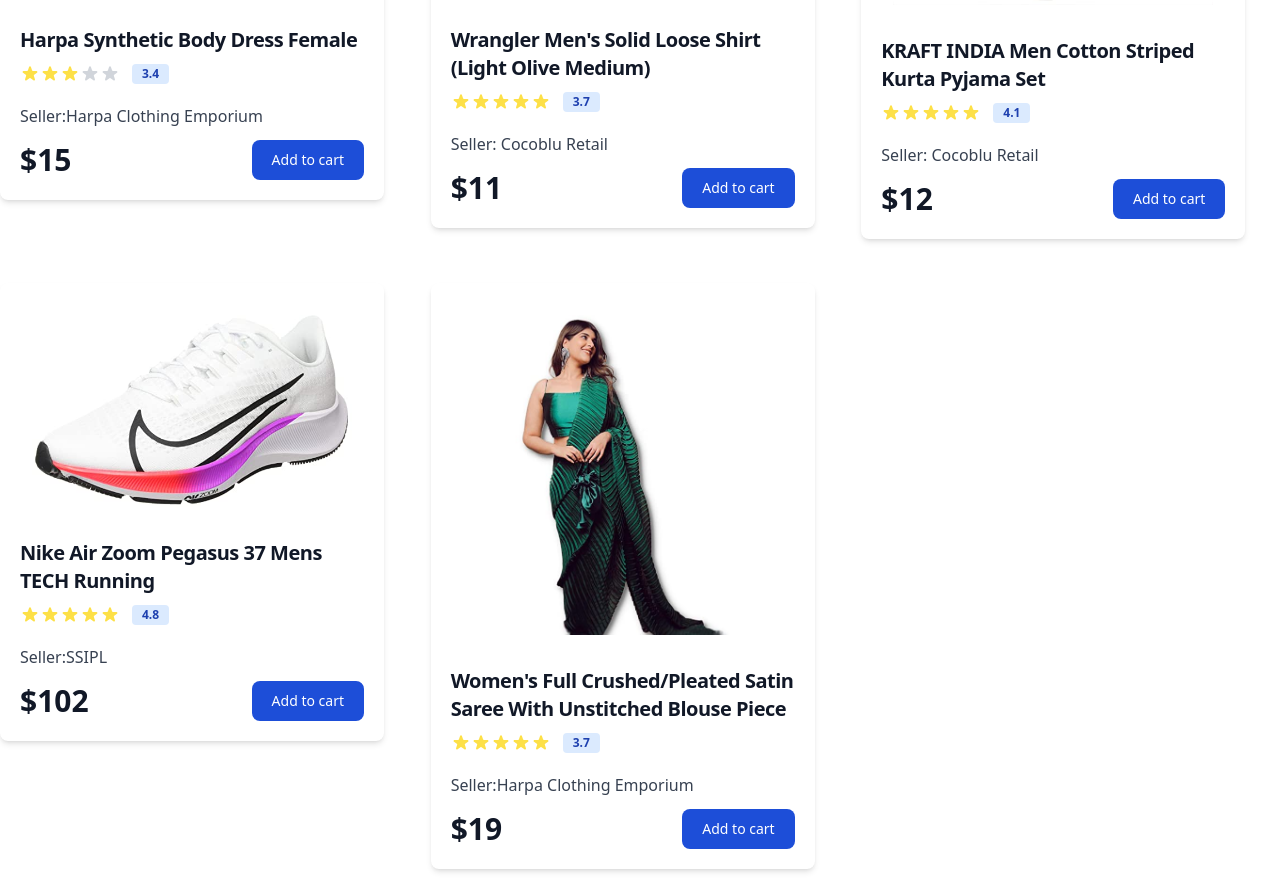
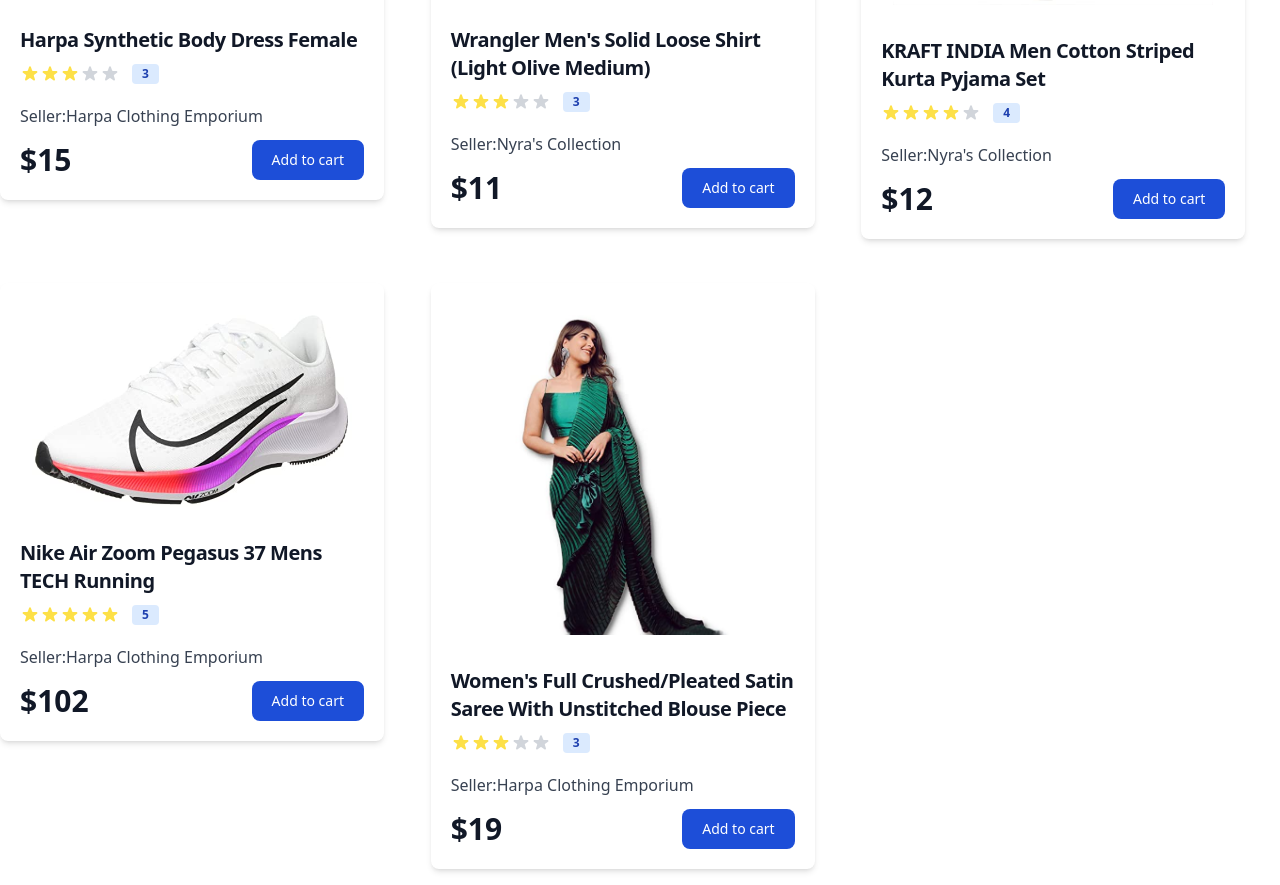
Before and after one commit to aryan-suman333/HackOn-Amazon, a plain HTML site: page fashion.html in a window 1280 px wide. Shown: the part 526-1411 px from the top of the page. Drawn offline with nearby package versions, Linux system fonts and the light colour scheme.

Commit message:
Ratings, dealers names updated

```diff
--- a/fashion.html
+++ b/fashion.html
@@ -54,7 +54,7 @@
                 <svg aria-hidden="true" class="w-5 h-5 text-yellow-300" fill="currentColor" viewBox="0 0 20 20" xmlns="http://www.w3.org/2000/svg"><title>Third star</title><path d="M9.049 2.927c.3-.921 1.603-.921 1.902 0l1.07 3.292a1 1 0 00.95.69h3.462c.969 0 1.371 1.24.588 1.81l-2.8 2.034a1 1 0 00-.364 1.118l1.07 3.292c.3.921-.755 1.688-1.54 1.118l-2.8-2.034a1 1 0 00-1.175 0l-2.8 2.034c-.784.57-1.838-.197-1.539-1.118l1.07-3.292a1 1 0 00-.364-1.118L2.98 8.72c-.783-.57-.38-1.81.588-1.81h3.461a1 1 0 00.951-.69l1.07-3.292z"></path></svg>
                 <svg aria-hidden="true" class="w-5 h-5 text-gray-300" fill="currentColor" viewBox="0 0 20 20" xmlns="http://www.w3.org/2000/svg"><title>Fourth star</title><path d="M9.049 2.927c.3-.921 1.603-.921 1.902 0l1.07 3.292a1 1 0 00.95.69h3.462c.969 0 1.371 1.24.588 1.81l-2.8 2.034a1 1 0 00-.364 1.118l1.07 3.292c.3.921-.755 1.688-1.54 1.118l-2.8-2.034a1 1 0 00-1.175 0l-2.8 2.034c-.784.57-1.838-.197-1.539-1.118l1.07-3.292a1 1 0 00-.364-1.118L2.98 8.72c-.783-.57-.38-1.81.588-1.81h3.461a1 1 0 00.951-.69l1.07-3.292z"></path></svg>
                 <svg aria-hidden="true" class="w-5 h-5 text-gray-300" fill="currentColor" viewBox="0 0 20 20" xmlns="http://www.w3.org/2000/svg"><title>Fifth star</title><path d="M9.049 2.927c.3-.921 1.603-.921 1.902 0l1.07 3.292a1 1 0 00.95.69h3.462c.969 0 1.371 1.24.588 1.81l-2.8 2.034a1 1 0 00-.364 1.118l1.07 3.292c.3.921-.755 1.688-1.54 1.118l-2.8-2.034a1 1 0 00-1.175 0l-2.8 2.034c-.784.57-1.838-.197-1.539-1.118l1.07-3.292a1 1 0 00-.364-1.118L2.98 8.72c-.783-.57-.38-1.81.588-1.81h3.461a1 1 0 00.951-.69l1.07-3.292z"></path></svg>
-                <span class="bg-blue-100 text-blue-800 text-xs font-semibold mr-2 px-2.5 py-0.5 rounded dark:bg-blue-200 dark:text-blue-800 ml-3">3.4</span>
+                <span class="bg-blue-100 text-blue-800 text-xs font-semibold mr-2 px-2.5 py-0.5 rounded dark:bg-blue-200 dark:text-blue-800 ml-3">3</span>
 
             </div>
             <p class="mb-3 font-normal text-gray-700 dark:text-gray-400">Seller:Harpa Clothing Emporium</p>
@@ -76,12 +76,12 @@
                 <svg aria-hidden="true" class="w-5 h-5 text-yellow-300" fill="currentColor" viewBox="0 0 20 20" xmlns="http://www.w3.org/2000/svg"><title>First star</title><path d="M9.049 2.927c.3-.921 1.603-.921 1.902 0l1.07 3.292a1 1 0 00.95.69h3.462c.969 0 1.371 1.24.588 1.81l-2.8 2.034a1 1 0 00-.364 1.118l1.07 3.292c.3.921-.755 1.688-1.54 1.118l-2.8-2.034a1 1 0 00-1.175 0l-2.8 2.034c-.784.57-1.838-.197-1.539-1.118l1.07-3.292a1 1 0 00-.364-1.118L2.98 8.72c-.783-.57-.38-1.81.588-1.81h3.461a1 1 0 00.951-.69l1.07-3.292z"></path></svg>
                 <svg aria-hidden="true" class="w-5 h-5 text-yellow-300" fill="currentColor" viewBox="0 0 20 20" xmlns="http://www.w3.org/2000/svg"><title>Second star</title><path d="M9.049 2.927c.3-.921 1.603-.921 1.902 0l1.07 3.292a1 1 0 00.95.69h3.462c.969 0 1.371 1.24.588 1.81l-2.8 2.034a1 1 0 00-.364 1.118l1.07 3.292c.3.921-.755 1.688-1.54 1.118l-2.8-2.034a1 1 0 00-1.175 0l-2.8 2.034c-.784.57-1.838-.197-1.539-1.118l1.07-3.292a1 1 0 00-.364-1.118L2.98 8.72c-.783-.57-.38-1.81.588-1.81h3.461a1 1 0 00.951-.69l1.07-3.292z"></path></svg>
                 <svg aria-hidden="true" class="w-5 h-5 text-yellow-300" fill="currentColor" viewBox="0 0 20 20" xmlns="http://www.w3.org/2000/svg"><title>Third star</title><path d="M9.049 2.927c.3-.921 1.603-.921 1.902 0l1.07 3.292a1 1 0 00.95.69h3.462c.969 0 1.371 1.24.588 1.81l-2.8 2.034a1 1 0 00-.364 1.118l1.07 3.292c.3.921-.755 1.688-1.54 1.118l-2.8-2.034a1 1 0 00-1.175 0l-2.8 2.034c-.784.57-1.838-.197-1.539-1.118l1.07-3.292a1 1 0 00-.364-1.118L2.98 8.72c-.783-.57-.38-1.81.588-1.81h3.461a1 1 0 00.951-.69l1.07-3.292z"></path></svg>
-                <svg aria-hidden="true" class="w-5 h-5 text-yellow-300" fill="currentColor" viewBox="0 0 20 20" xmlns="http://www.w3.org/2000/svg"><title>Fourth star</title><path d="M9.049 2.927c.3-.921 1.603-.921 1.902 0l1.07 3.292a1 1 0 00.95.69h3.462c.969 0 1.371 1.24.588 1.81l-2.8 2.034a1 1 0 00-.364 1.118l1.07 3.292c.3.921-.755 1.688-1.54 1.118l-2.8-2.034a1 1 0 00-1.175 0l-2.8 2.034c-.784.57-1.838-.197-1.539-1.118l1.07-3.292a1 1 0 00-.364-1.118L2.98 8.72c-.783-.57-.38-1.81.588-1.81h3.461a1 1 0 00.951-.69l1.07-3.292z"></path></svg>
-                <svg aria-hidden="true" class="w-5 h-5 text-yellow-300" fill="currentColor" viewBox="0 0 20 20" xmlns="http://www.w3.org/2000/svg"><title>Fifth star</title><path d="M9.049 2.927c.3-.921 1.603-.921 1.902 0l1.07 3.292a1 1 0 00.95.69h3.462c.969 0 1.371 1.24.588 1.81l-2.8 2.034a1 1 0 00-.364 1.118l1.07 3.292c.3.921-.755 1.688-1.54 1.118l-2.8-2.034a1 1 0 00-1.175 0l-2.8 2.034c-.784.57-1.838-.197-1.539-1.118l1.07-3.292a1 1 0 00-.364-1.118L2.98 8.72c-.783-.57-.38-1.81.588-1.81h3.461a1 1 0 00.951-.69l1.07-3.292z"></path></svg>
-                <span class="bg-blue-100 text-blue-800 text-xs font-semibold mr-2 px-2.5 py-0.5 rounded dark:bg-blue-200 dark:text-blue-800 ml-3">3.7</span>
+                <svg aria-hidden="true" class="w-5 h-5 text-gray-300" fill="currentColor" viewBox="0 0 20 20" xmlns="http://www.w3.org/2000/svg"><title>Fourth star</title><path d="M9.049 2.927c.3-.921 1.603-.921 1.902 0l1.07 3.292a1 1 0 00.95.69h3.462c.969 0 1.371 1.24.588 1.81l-2.8 2.034a1 1 0 00-.364 1.118l1.07 3.292c.3.921-.755 1.688-1.54 1.118l-2.8-2.034a1 1 0 00-1.175 0l-2.8 2.034c-.784.57-1.838-.197-1.539-1.118l1.07-3.292a1 1 0 00-.364-1.118L2.98 8.72c-.783-.57-.38-1.81.588-1.81h3.461a1 1 0 00.951-.69l1.07-3.292z"></path></svg>
+                <svg aria-hidden="true" class="w-5 h-5 text-gray-300" fill="currentColor" viewBox="0 0 20 20" xmlns="http://www.w3.org/2000/svg"><title>Fifth star</title><path d="M9.049 2.927c.3-.921 1.603-.921 1.902 0l1.07 3.292a1 1 0 00.95.69h3.462c.969 0 1.371 1.24.588 1.81l-2.8 2.034a1 1 0 00-.364 1.118l1.07 3.292c.3.921-.755 1.688-1.54 1.118l-2.8-2.034a1 1 0 00-1.175 0l-2.8 2.034c-.784.57-1.838-.197-1.539-1.118l1.07-3.292a1 1 0 00-.364-1.118L2.98 8.72c-.783-.57-.38-1.81.588-1.81h3.461a1 1 0 00.951-.69l1.07-3.292z"></path></svg>
+                <span class="bg-blue-100 text-blue-800 text-xs font-semibold mr-2 px-2.5 py-0.5 rounded dark:bg-blue-200 dark:text-blue-800 ml-3">3</span>
 
             </div>
-            <p class="mb-3 font-normal text-gray-700 dark:text-gray-400">Seller: Cocoblu Retail </p>
+            <p class="mb-3 font-normal text-gray-700 dark:text-gray-400">Seller:Nyra's Collection </p>
             <div class="flex justify-between items-center">
                 <span class="text-3xl font-bold text-gray-900 dark:text-white">$11</span>
                 <a href="#" class="text-white bg-blue-700 hover:bg-blue-800 focus:ring-4 focus:outline-none focus:ring-blue-300 font-medium rounded-lg text-sm px-5 py-2.5 text-center dark:bg-blue-600 dark:hover:bg-blue-700 dark:focus:ring-blue-800">Add to cart</a>
@@ -101,11 +101,11 @@
                 <svg aria-hidden="true" class="w-5 h-5 text-yellow-300" fill="currentColor" viewBox="0 0 20 20" xmlns="http://www.w3.org/2000/svg"><title>Second star</title><path d="M9.049 2.927c.3-.921 1.603-.921 1.902 0l1.07 3.292a1 1 0 00.95.69h3.462c.969 0 1.371 1.24.588 1.81l-2.8 2.034a1 1 0 00-.364 1.118l1.07 3.292c.3.921-.755 1.688-1.54 1.118l-2.8-2.034a1 1 0 00-1.175 0l-2.8 2.034c-.784.57-1.838-.197-1.539-1.118l1.07-3.292a1 1 0 00-.364-1.118L2.98 8.72c-.783-.57-.38-1.81.588-1.81h3.461a1 1 0 00.951-.69l1.07-3.292z"></path></svg>
                 <svg aria-hidden="true" class="w-5 h-5 text-yellow-300" fill="currentColor" viewBox="0 0 20 20" xmlns="http://www.w3.org/2000/svg"><title>Third star</title><path d="M9.049 2.927c.3-.921 1.603-.921 1.902 0l1.07 3.292a1 1 0 00.95.69h3.462c.969 0 1.371 1.24.588 1.81l-2.8 2.034a1 1 0 00-.364 1.118l1.07 3.292c.3.921-.755 1.688-1.54 1.118l-2.8-2.034a1 1 0 00-1.175 0l-2.8 2.034c-.784.57-1.838-.197-1.539-1.118l1.07-3.292a1 1 0 00-.364-1.118L2.98 8.72c-.783-.57-.38-1.81.588-1.81h3.461a1 1 0 00.951-.69l1.07-3.292z"></path></svg>
                 <svg aria-hidden="true" class="w-5 h-5 text-yellow-300" fill="currentColor" viewBox="0 0 20 20" xmlns="http://www.w3.org/2000/svg"><title>Fourth star</title><path d="M9.049 2.927c.3-.921 1.603-.921 1.902 0l1.07 3.292a1 1 0 00.95.69h3.462c.969 0 1.371 1.24.588 1.81l-2.8 2.034a1 1 0 00-.364 1.118l1.07 3.292c.3.921-.755 1.688-1.54 1.118l-2.8-2.034a1 1 0 00-1.175 0l-2.8 2.034c-.784.57-1.838-.197-1.539-1.118l1.07-3.292a1 1 0 00-.364-1.118L2.98 8.72c-.783-.57-.38-1.81.588-1.81h3.461a1 1 0 00.951-.69l1.07-3.292z"></path></svg>
-                <svg aria-hidden="true" class="w-5 h-5 text-yellow-300" fill="currentColor" viewBox="0 0 20 20" xmlns="http://www.w3.org/2000/svg"><title>Fifth star</title><path d="M9.049 2.927c.3-.921 1.603-.921 1.902 0l1.07 3.292a1 1 0 00.95.69h3.462c.969 0 1.371 1.24.588 1.81l-2.8 2.034a1 1 0 00-.364 1.118l1.07 3.292c.3.921-.755 1.688-1.54 1.118l-2.8-2.034a1 1 0 00-1.175 0l-2.8 2.034c-.784.57-1.838-.197-1.539-1.118l1.07-3.292a1 1 0 00-.364-1.118L2.98 8.72c-.783-.57-.38-1.81.588-1.81h3.461a1 1 0 00.951-.69l1.07-3.292z"></path></svg>
-                <span class="bg-blue-100 text-blue-800 text-xs font-semibold mr-2 px-2.5 py-0.5 rounded dark:bg-blue-200 dark:text-blue-800 ml-3">4.1</span>
+                <svg aria-hidden="true" class="w-5 h-5 text-gray-300" fill="currentColor" viewBox="0 0 20 20" xmlns="http://www.w3.org/2000/svg"><title>Fifth star</title><path d="M9.049 2.927c.3-.921 1.603-.921 1.902 0l1.07 3.292a1 1 0 00.95.69h3.462c.969 0 1.371 1.24.588 1.81l-2.8 2.034a1 1 0 00-.364 1.118l1.07 3.292c.3.921-.755 1.688-1.54 1.118l-2.8-2.034a1 1 0 00-1.175 0l-2.8 2.034c-.784.57-1.838-.197-1.539-1.118l1.07-3.292a1 1 0 00-.364-1.118L2.98 8.72c-.783-.57-.38-1.81.588-1.81h3.461a1 1 0 00.951-.69l1.07-3.292z"></path></svg>
+                <span class="bg-blue-100 text-blue-800 text-xs font-semibold mr-2 px-2.5 py-0.5 rounded dark:bg-blue-200 dark:text-blue-800 ml-3">4</span>
 
             </div>
-            <p class="mb-3 font-normal text-gray-700 dark:text-gray-400">Seller: Cocoblu Retail </p>
+            <p class="mb-3 font-normal text-gray-700 dark:text-gray-400">Seller:Nyra's Collection </p>
             <div class="flex justify-between items-center">
                 <span class="text-3xl font-bold text-gray-900 dark:text-white">$12</span>
                 <a href="#" class="text-white bg-blue-700 hover:bg-blue-800 focus:ring-4 focus:outline-none focus:ring-blue-300 font-medium rounded-lg text-sm px-5 py-2.5 text-center dark:bg-blue-600 dark:hover:bg-blue-700 dark:focus:ring-blue-800">Add to cart</a>
@@ -126,10 +126,10 @@
                 <svg aria-hidden="true" class="w-5 h-5 text-yellow-300" fill="currentColor" viewBox="0 0 20 20" xmlns="http://www.w3.org/2000/svg"><title>Third star</title><path d="M9.049 2.927c.3-.921 1.603-.921 1.902 0l1.07 3.292a1 1 0 00.95.69h3.462c.969 0 1.371 1.24.588 1.81l-2.8 2.034a1 1 0 00-.364 1.118l1.07 3.292c.3.921-.755 1.688-1.54 1.118l-2.8-2.034a1 1 0 00-1.175 0l-2.8 2.034c-.784.57-1.838-.197-1.539-1.118l1.07-3.292a1 1 0 00-.364-1.118L2.98 8.72c-.783-.57-.38-1.81.588-1.81h3.461a1 1 0 00.951-.69l1.07-3.292z"></path></svg>
                 <svg aria-hidden="true" class="w-5 h-5 text-yellow-300" fill="currentColor" viewBox="0 0 20 20" xmlns="http://www.w3.org/2000/svg"><title>Fourth star</title><path d="M9.049 2.927c.3-.921 1.603-.921 1.902 0l1.07 3.292a1 1 0 00.95.69h3.462c.969 0 1.371 1.24.588 1.81l-2.8 2.034a1 1 0 00-.364 1.118l1.07 3.292c.3.921-.755 1.688-1.54 1.118l-2.8-2.034a1 1 0 00-1.175 0l-2.8 2.034c-.784.57-1.838-.197-1.539-1.118l1.07-3.292a1 1 0 00-.364-1.118L2.98 8.72c-.783-.57-.38-1.81.588-1.81h3.461a1 1 0 00.951-.69l1.07-3.292z"></path></svg>
                 <svg aria-hidden="true" class="w-5 h-5 text-yellow-300" fill="currentColor" viewBox="0 0 20 20" xmlns="http://www.w3.org/2000/svg"><title>Fifth star</title><path d="M9.049 2.927c.3-.921 1.603-.921 1.902 0l1.07 3.292a1 1 0 00.95.69h3.462c.969 0 1.371 1.24.588 1.81l-2.8 2.034a1 1 0 00-.364 1.118l1.07 3.292c.3.921-.755 1.688-1.54 1.118l-2.8-2.034a1 1 0 00-1.175 0l-2.8 2.034c-.784.57-1.838-.197-1.539-1.118l1.07-3.292a1 1 0 00-.364-1.118L2.98 8.72c-.783-.57-.38-1.81.588-1.81h3.461a1 1 0 00.951-.69l1.07-3.292z"></path></svg>
-                <span class="bg-blue-100 text-blue-800 text-xs font-semibold mr-2 px-2.5 py-0.5 rounded dark:bg-blue-200 dark:text-blue-800 ml-3">4.8</span>
+                <span class="bg-blue-100 text-blue-800 text-xs font-semibold mr-2 px-2.5 py-0.5 rounded dark:bg-blue-200 dark:text-blue-800 ml-3">5</span>
 
             </div>
-            <p class="mb-3 font-normal text-gray-700 dark:text-gray-400">Seller:SSIPL </p>
+            <p class="mb-3 font-normal text-gray-700 dark:text-gray-400">Seller:Harpa Clothing Emporium </p>
             <div class="flex justify-between items-center">
                 <span class="text-3xl font-bold text-gray-900 dark:text-white">$102</span>
                 <a href="#" class="text-white bg-blue-700 hover:bg-blue-800 focus:ring-4 focus:outline-none focus:ring-blue-300 font-medium rounded-lg text-sm px-5 py-2.5 text-center dark:bg-blue-600 dark:hover:bg-blue-700 dark:focus:ring-blue-800">Add to cart</a>
@@ -148,9 +148,9 @@
                 <svg aria-hidden="true" class="w-5 h-5 text-yellow-300" fill="currentColor" viewBox="0 0 20 20" xmlns="http://www.w3.org/2000/svg"><title>First star</title><path d="M9.049 2.927c.3-.921 1.603-.921 1.902 0l1.07 3.292a1 1 0 00.95.69h3.462c.969 0 1.371 1.24.588 1.81l-2.8 2.034a1 1 0 00-.364 1.118l1.07 3.292c.3.921-.755 1.688-1.54 1.118l-2.8-2.034a1 1 0 00-1.175 0l-2.8 2.034c-.784.57-1.838-.197-1.539-1.118l1.07-3.292a1 1 0 00-.364-1.118L2.98 8.72c-.783-.57-.38-1.81.588-1.81h3.461a1 1 0 00.951-.69l1.07-3.292z"></path></svg>
                 <svg aria-hidden="true" class="w-5 h-5 text-yellow-300" fill="currentColor" viewBox="0 0 20 20" xmlns="http://www.w3.org/2000/svg"><title>Second star</title><path d="M9.049 2.927c.3-.921 1.603-.921 1.902 0l1.07 3.292a1 1 0 00.95.69h3.462c.969 0 1.371 1.24.588 1.81l-2.8 2.034a1 1 0 00-.364 1.118l1.07 3.292c.3.921-.755 1.688-1.54 1.118l-2.8-2.034a1 1 0 00-1.175 0l-2.8 2.034c-.784.57-1.838-.197-1.539-1.118l1.07-3.292a1 1 0 00-.364-1.118L2.98 8.72c-.783-.57-.38-1.81.588-1.81h3.461a1 1 0 00.951-.69l1.07-3.292z"></path></svg>
                 <svg aria-hidden="true" class="w-5 h-5 text-yellow-300" fill="currentColor" viewBox="0 0 20 20" xmlns="http://www.w3.org/2000/svg"><title>Third star</title><path d="M9.049 2.927c.3-.921 1.603-.921 1.902 0l1.07 3.292a1 1 0 00.95.69h3.462c.969 0 1.371 1.24.588 1.81l-2.8 2.034a1 1 0 00-.364 1.118l1.07 3.292c.3.921-.755 1.688-1.54 1.118l-2.8-2.034a1 1 0 00-1.175 0l-2.8 2.034c-.784.57-1.838-.197-1.539-1.118l1.07-3.292a1 1 0 00-.364-1.118L2.98 8.72c-.783-.57-.38-1.81.588-1.81h3.461a1 1 0 00.951-.69l1.07-3.292z"></path></svg>
-                <svg aria-hidden="true" class="w-5 h-5 text-yellow-300" fill="currentColor" viewBox="0 0 20 20" xmlns="http://www.w3.org/2000/svg"><title>Fourth star</title><path d="M9.049 2.927c.3-.921 1.603-.921 1.902 0l1.07 3.292a1 1 0 00.95.69h3.462c.969 0 1.371 1.24.588 1.81l-2.8 2.034a1 1 0 00-.364 1.118l1.07 3.292c.3.921-.755 1.688-1.54 1.118l-2.8-2.034a1 1 0 00-1.175 0l-2.8 2.034c-.784.57-1.838-.197-1.539-1.118l1.07-3.292a1 1 0 00-.364-1.118L2.98 8.72c-.783-.57-.38-1.81.588-1.81h3.461a1 1 0 00.951-.69l1.07-3.292z"></path></svg>
-                <svg aria-hidden="true" class="w-5 h-5 text-yellow-300" fill="currentColor" viewBox="0 0 20 20" xmlns="http://www.w3.org/2000/svg"><title>Fifth star</title><path d="M9.049 2.927c.3-.921 1.603-.921 1.902 0l1.07 3.292a1 1 0 00.95.69h3.462c.969 0 1.371 1.24.588 1.81l-2.8 2.034a1 1 0 00-.364 1.118l1.07 3.292c.3.921-.755 1.688-1.54 1.118l-2.8-2.034a1 1 0 00-1.175 0l-2.8 2.034c-.784.57-1.838-.197-1.539-1.118l1.07-3.292a1 1 0 00-.364-1.118L2.98 8.72c-.783-.57-.38-1.81.588-1.81h3.461a1 1 0 00.951-.69l1.07-3.292z"></path></svg>
-                <span class="bg-blue-100 text-blue-800 text-xs font-semibold mr-2 px-2.5 py-0.5 rounded dark:bg-blue-200 dark:text-blue-800 ml-3">3.7</span>
+                <svg aria-hidden="true" class="w-5 h-5 text-gray-300" fill="currentColor" viewBox="0 0 20 20" xmlns="http://www.w3.org/2000/svg"><title>Fourth star</title><path d="M9.049 2.927c.3-.921 1.603-.921 1.902 0l1.07 3.292a1 1 0 00.95.69h3.462c.969 0 1.371 1.24.588 1.81l-2.8 2.034a1 1 0 00-.364 1.118l1.07 3.292c.3.921-.755 1.688-1.54 1.118l-2.8-2.034a1 1 0 00-1.175 0l-2.8 2.034c-.784.57-1.838-.197-1.539-1.118l1.07-3.292a1 1 0 00-.364-1.118L2.98 8.72c-.783-.57-.38-1.81.588-1.81h3.461a1 1 0 00.951-.69l1.07-3.292z"></path></svg>
+                <svg aria-hidden="true" class="w-5 h-5 text-gray-300" fill="currentColor" viewBox="0 0 20 20" xmlns="http://www.w3.org/2000/svg"><title>Fifth star</title><path d="M9.049 2.927c.3-.921 1.603-.921 1.902 0l1.07 3.292a1 1 0 00.95.69h3.462c.969 0 1.371 1.24.588 1.81l-2.8 2.034a1 1 0 00-.364 1.118l1.07 3.292c.3.921-.755 1.688-1.54 1.118l-2.8-2.034a1 1 0 00-1.175 0l-2.8 2.034c-.784.57-1.838-.197-1.539-1.118l1.07-3.292a1 1 0 00-.364-1.118L2.98 8.72c-.783-.57-.38-1.81.588-1.81h3.461a1 1 0 00.951-.69l1.07-3.292z"></path></svg>
+                <span class="bg-blue-100 text-blue-800 text-xs font-semibold mr-2 px-2.5 py-0.5 rounded dark:bg-blue-200 dark:text-blue-800 ml-3">3</span>
 
             </div>
             <p class="mb-3 font-normal text-gray-700 dark:text-gray-400">Seller:Harpa Clothing Emporium</p>
```
Also changed, not shown: books.html (+8 -8 lines), electronics.html (+10 -10 lines), grocery.html (+13 -13 lines), sharmaji.html (+1 -2 lines).
